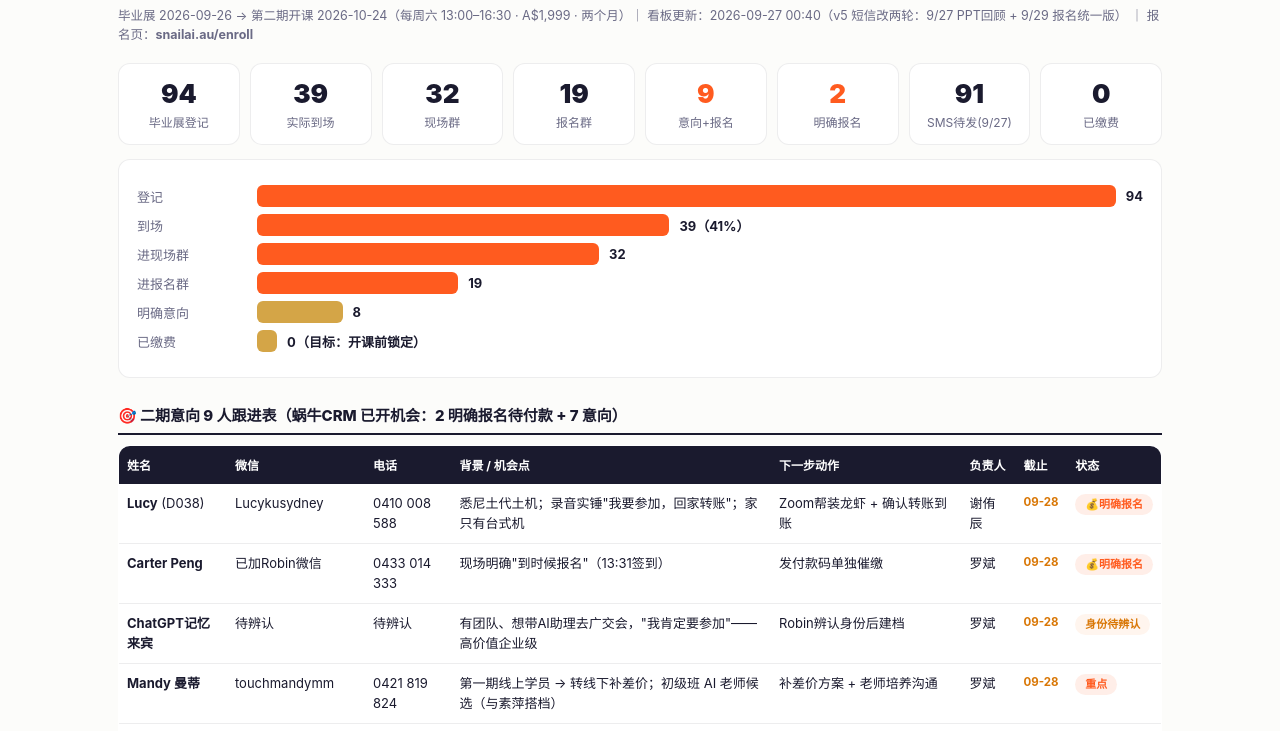
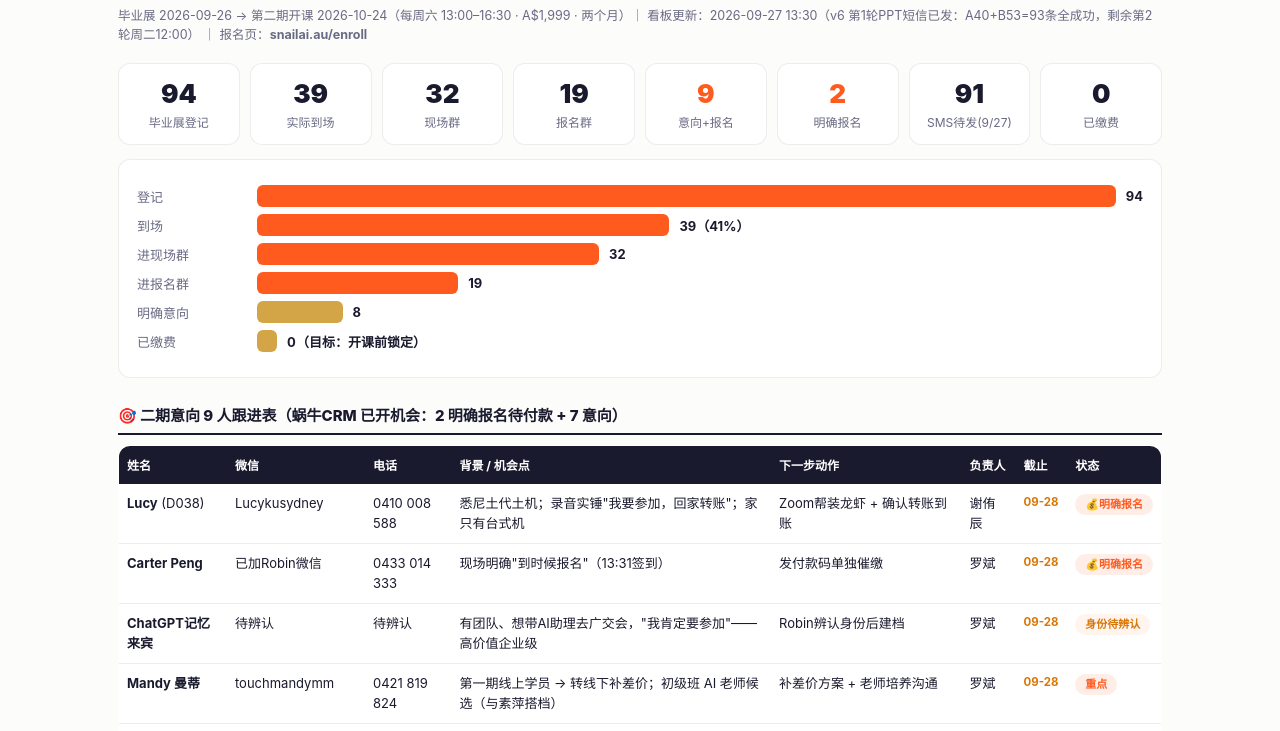
Before and after one commit to snail-ai-academy/term2-followup-board, a plain HTML site: page index.html in a window 1280 px wide. Shown: the part 61-792 px from the top of the page. Drawn offline with Linux system fonts and the light colour scheme.

Commit message:
看板v6：第1轮PPT短信已发（定时未触发改手动13:30补发，A40+B53全成功）

```diff
--- a/index.html
+++ b/index.html
@@ -45,7 +45,7 @@
 <body>
 <div class="wrap">
   <h1>🐌 蜗牛AI 第二期招生跟进看板</h1>
-  <p class="sub">毕业展 2026-09-26 → 第二期开课 2026-10-24（每周六 13:00–16:30 · A$1,999 · 两个月）｜ 看板更新：2026-09-27 00:40（v5 短信改两轮：9/27 PPT回顾 + 9/29 报名统一版） ｜ 报名页：<b>snailai.au/enroll</b></p>
+  <p class="sub">毕业展 2026-09-26 → 第二期开课 2026-10-24（每周六 13:00–16:30 · A$1,999 · 两个月）｜ 看板更新：2026-09-27 13:30（v6 第1轮PPT短信已发：A40+B53=93条全成功，剩余第2轮周二12:00） ｜ 报名页：<b>snailai.au/enroll</b></p>
 
   <div class="kpis">
     <div class="kpi"><div class="n">94</div><div class="l">毕业展登记</div></div>
```
